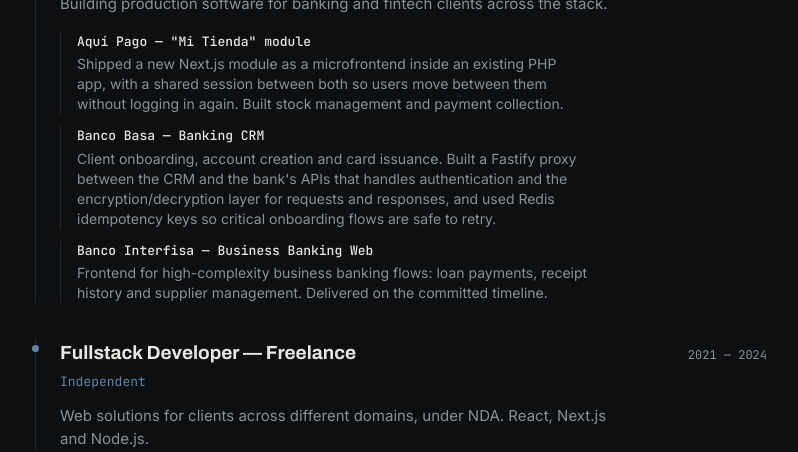
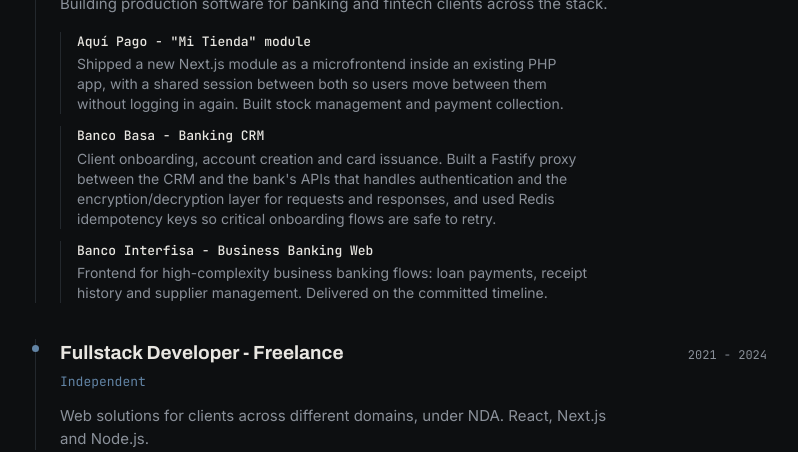
Before and after one commit to isaias-alt/lucasco.dev, a Next.js app: page / in a window 1280 px wide. Shown: the part 680-1132 px from the top of the page, without its empty margins (239-1037 px from the left). Built offline with nearby package versions, Linux system fonts and the light colour scheme; no server answers.

Commit message:
fix: standardize hyphen usage in comments and resume periods

```diff
--- a/src/app/globals.css
+++ b/src/app/globals.css
@@ -24,7 +24,7 @@
     --steel-dim: #3e5468;
     --line: #23282d;
 
-    /* shadcn remap (migration.md 4.3) — dark-only, no light variant */
+    /* shadcn remap (migration.md 4.3) - dark-only, no light variant */
     --background: 210 12% 6%;
     --foreground: 43 13% 90%;
 
@@ -117,7 +117,7 @@
   @apply rounded-sm;
 }
 
-/* Entry fade (migration.md 7) — single, non-scroll-linked mount animation. */
+/* Entry fade (migration.md 7) - single, non-scroll-linked mount animation. */
 @keyframes fade-in {
   from {
     opacity: 0;
--- a/src/data/resume.ts
+++ b/src/data/resume.ts
@@ -61,31 +61,31 @@
     {
       role: "Software Developer",
       company: "SODEP S.A.",
-      period: "Nov 2024 — Present",
+      period: "Nov 2024 - Present",
       intro:
         "Building production software for banking and fintech clients across the stack.",
       projects: [
         {
-          name: 'Aquí Pago — "Mi Tienda" module',
+          name: 'Aquí Pago - "Mi Tienda" module',
           description:
             "Shipped a new Next.js module as a microfrontend inside an existing PHP app, with a shared session between both so users move between them without logging in again. Built stock management and payment collection.",
         },
         {
-          name: "Banco Basa — Banking CRM",
+          name: "Banco Basa - Banking CRM",
           description:
             "Client onboarding, account creation and card issuance. Built a Fastify proxy between the CRM and the bank's APIs that handles authentication and the encryption/decryption layer for requests and responses, and used Redis idempotency keys so critical onboarding flows are safe to retry.",
         },
         {
-          name: "Banco Interfisa — Business Banking Web",
+          name: "Banco Interfisa - Business Banking Web",
           description:
             "Frontend for high-complexity business banking flows: loan payments, receipt history and supplier management. Delivered on the committed timeline.",
         },
       ],
     },
     {
-      role: "Fullstack Developer — Freelance",
+      role: "Fullstack Developer - Freelance",
       company: "Independent",
-      period: "2021 — 2024",
+      period: "2021 - 2024",
       intro:
         "Web solutions for clients across different domains, under NDA. React, Next.js and Node.js.",
     },
@@ -93,7 +93,7 @@
   projects: [
     {
       name: "NutriOne",
-      year: "2024 — present",
+      year: "2024 - present",
       tag: "Clinical SaaS · built solo, end to end",
       description:
         "Patient records, anthropometric tracking, meal-plan builder and PDF export for nutrition professionals. I own every layer: data model, API, interface, deploy.",
@@ -149,12 +149,12 @@
     {
       institution: "Universidad Católica Ntra. Sra. de la Asunción",
       degree: "Computer Engineering",
-      period: "2019 — present",
+      period: "2019 - present",
     },
     {
       institution: 'Colegio Nacional "Prof. Luciano Bordón"',
       degree: "Computer Technician",
-      period: "2016 — 2018",
+      period: "2016 - 2018",
     },
   ],
   skills: [
```
